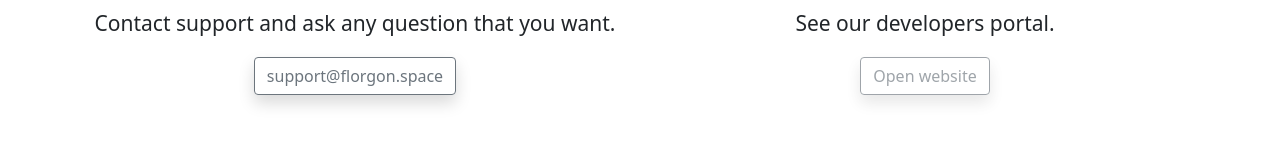
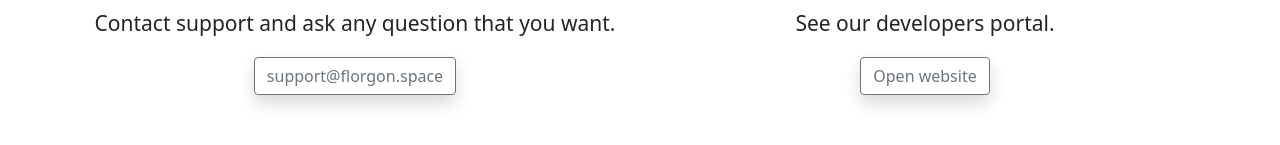
Before and after one commit to florgon/domain, a Next.js app: page / in a window 1280 px wide. Shown: the part 879-1024 px from the top of the page. Built offline with nearby package versions, Linux system fonts and the light colour scheme.

Commit message:
Enable developers page

```diff
--- a/pages/index.js
+++ b/pages/index.js
@@ -33,7 +33,7 @@ export default function Home() {
         <div className="col-lg ml-lg-5 text-center">
             <h2>Developer?</h2>
             <p>See our developers portal.</p>
-            <Link href={process.env.NEXT_PUBLIC_FOR_DEVELOPERS_LINK}><a className="btn btn-outline-secondary disabled shadow">Open website</a></Link>
+            <Link href={process.env.NEXT_PUBLIC_FOR_DEVELOPERS_LINK}><a className="btn btn-outline-secondary shadow">Open website</a></Link>
         </div>
     </div>
   </>)
```
